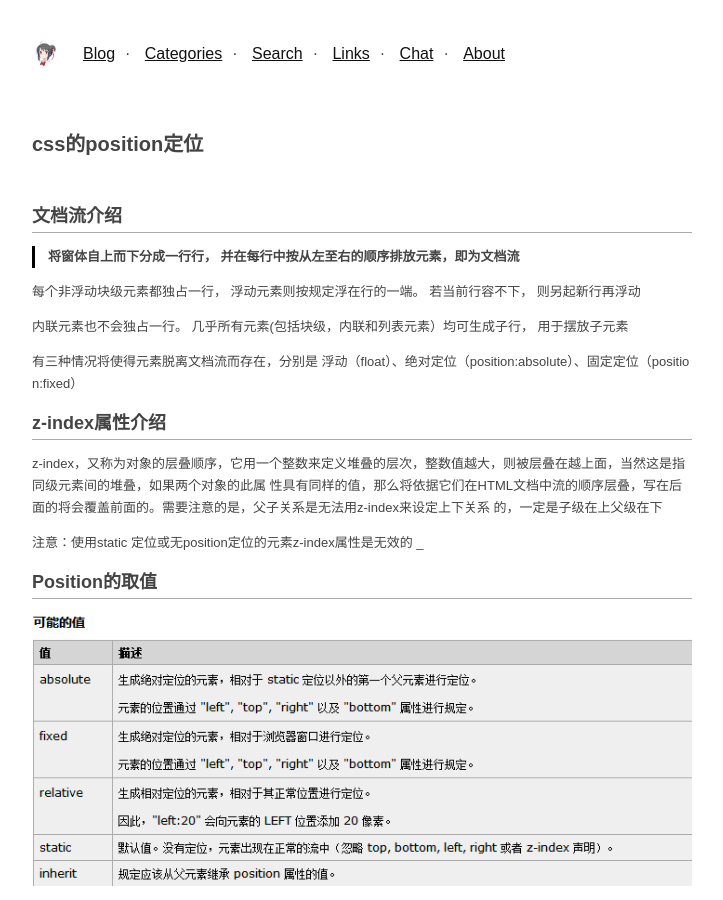
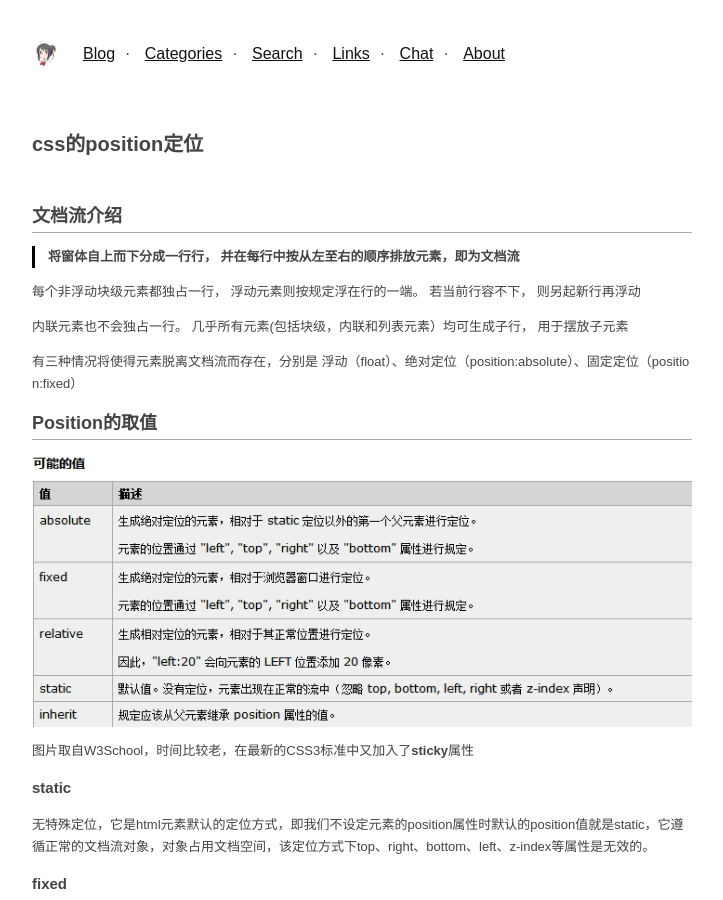
Before and after one commit to TMaize/tmaize-blog, a Jekyll site: the page built from _posts/2016-04-15-css-position学习.md, in a window 1280 px wide and 900 px high. Shown: the whole window, without its empty margins (278-1001 px from the left). Built offline with Jekyll 4.4.1, drawn with Linux system fonts in a browser that asks for light colours; some of the changed text lies outside the part shown.

Commit message:
修改文章

```diff
--- a/_posts/2016-04-15-css-position学习.md
+++ b/_posts/2016-04-15-css-position学习.md
@@ -14,17 +14,11 @@ categories: [html/css]
 
 有三种情况将使得元素脱离文档流而存在，分别是 浮动（float）、绝对定位（position:absolute）、固定定位（position:fixed）
 
-# z-index属性介绍
-
-z-index，又称为对象的层叠顺序，它用一个整数来定义堆叠的层次，整数值越大，则被层叠在越上面，当然这是指同级元素间的堆叠，如果两个对象的此属 性具有同样的值，那么将依据它们在HTML文档中流的顺序层叠，写在后面的将会覆盖前面的。需要注意的是，父子关系是无法用z-index来设定上下关系 的，一定是子级在上父级在下
-
-注意：使用static 定位或无position定位的元素z-index属性是无效的 _
-
 # Position的取值
 
 ![p1](01.jpg)
 
-图片取自W3School，时间比较老，在最新的CSS3标准中又加入了** sticky **属性
+图片取自W3School，时间比较老，在最新的CSS3标准中又加入了**sticky**属性
 
 ## static
 
@@ -52,7 +46,7 @@ z-index，又称为对象的层叠顺序，它用一个整数来定义堆叠的
 
 顾名思义：绝对定位
 
-首先绝对定位会脱离正常文本流，但与relative的区别是其在正常流中的** 位置不再存在 **
+首先绝对定位会脱离正常文本流，但与relative的区别是其在正常流中的**位置不再存在**
 
 + 如果没有TRBL(top、right、bottom、left)设置，则以父级的左上角做参照，在没有父级的时候，他是参照浏览器左上角,如果在没有父级元素的情况下，存在文本，则以它前面的最后一个文字的右上角为原点进行定位但是不断开文字，覆盖于上方
 
```
